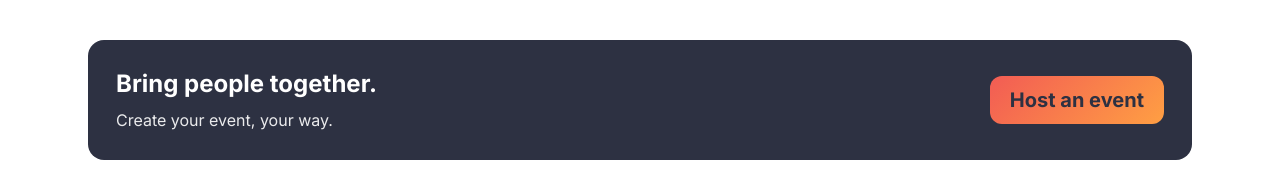
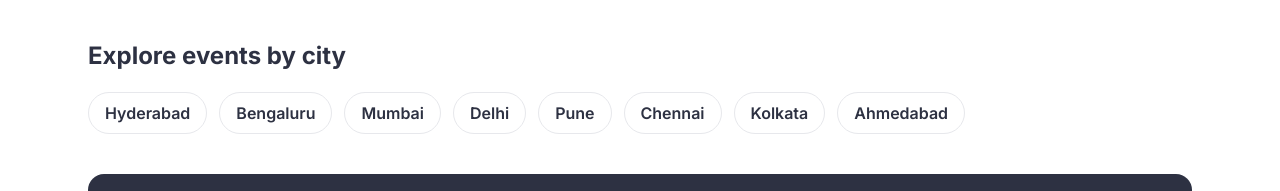
Before and after one commit to sound-matrix/Tikatero, a Next.js app: page / in a window 1280 px wide. Shown: the part 1262-1453 px from the top of the page. Built offline with nearby package versions, Linux system fonts and the light colour scheme; no server answers; the database is empty.

Commit message:
feat(seo): connect city discovery in app/(public)/page.tsx

```diff
--- a/app/(public)/page.tsx
+++ b/app/(public)/page.tsx
@@ -8,6 +8,7 @@ import { discover } from "@/lib/discovery/data";
 import { locationFilters } from "@/lib/discovery/location";
 import { listingUrl, type Search } from "@/lib/discovery/model";
 import { categories } from "@/lib/events/model";
+import { eventCities, cityPath } from "@/lib/discovery/cities";
 import { DiscoveryFilters } from "@/components/discovery/filters";
 import { EventCard } from "@/components/discovery/event-card";
 import { LocationMemory } from "@/components/discovery/location-memory";
@@ -123,6 +124,17 @@ export default function HomePage({ searchParams }: { searchParams: Promise<Searc
           ))}
         </div>
       </section>
+      <section className="mt-10">
+        <h2 className="text-2xl font-bold">Explore events by city</h2>
+        <div className="mt-5 flex flex-wrap gap-3">
+          {eventCities.map((city) => (
+            <Link key={city.slug} href={cityPath(city)}
+              className="rounded-full border border-line px-4 py-2 font-semibold hover:bg-soft">
+              {city.name}
+            </Link>
+          ))}
+        </div>
+      </section>
       <section className="mt-10 flex flex-col gap-5 rounded-2xl bg-ink p-7 text-white sm:flex-row sm:items-center sm:justify-between">
         <div>
           <h2 className="text-2xl font-bold">Bring people together.</h2>
```
